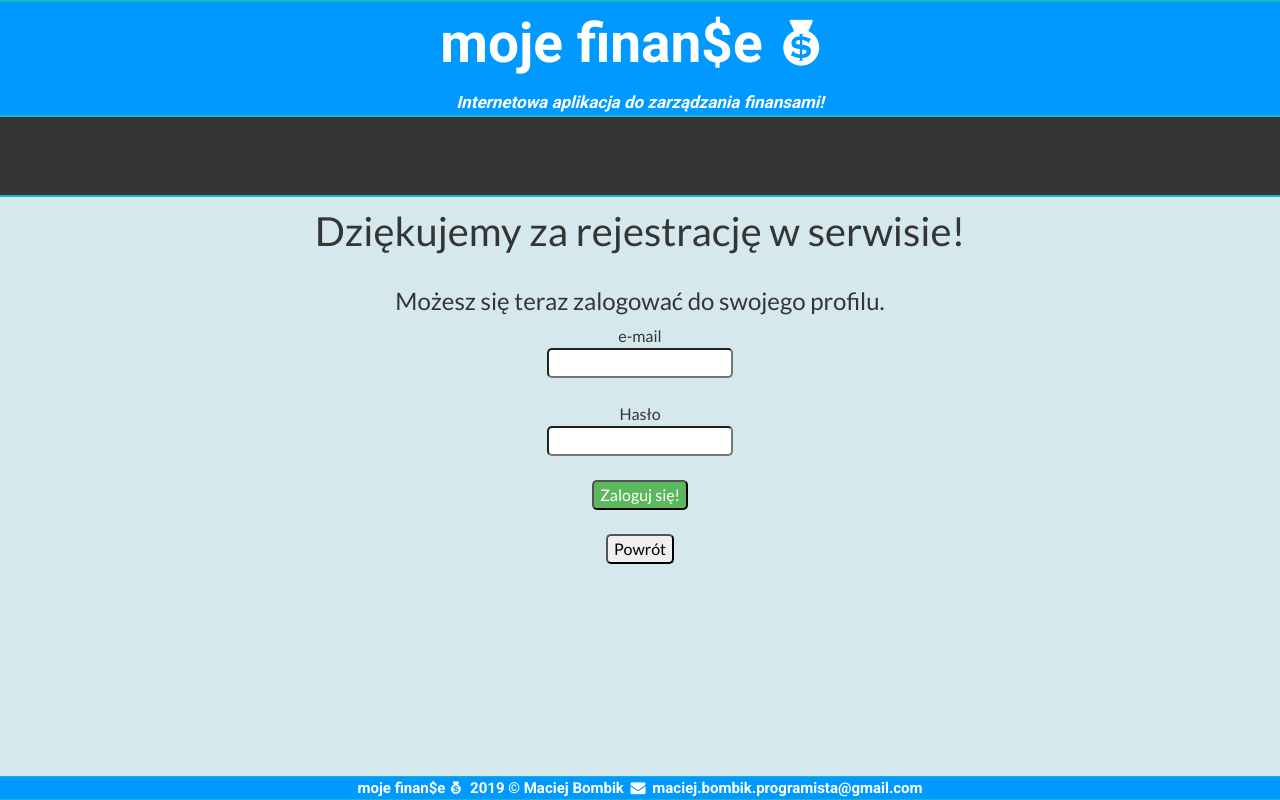
After one commit to panbomba/Budzet-domowy-aplikacja-PHP, a PHP site: page /pierwsze_logowanie.php in a window 1280 px wide. The commit adds this page. Run offline with PHP 8.4, Linux system fonts and the light colour scheme.

Commit message:
dodano powitanie po rejestracji nowego uzytkownika

```diff
--- /dev/null
+++ b/pierwsze_logowanie.php
@@ -0,0 +1,71 @@
+<!DOCTYPE HTML>
+<html lang="pl">
+
+<head>
+	<title>***Ogarnij swoje finanse! Prosta w obsłudze aplikacja internetowa pomagająca kontrolować Twoje przychody i wydatki!***</title>
+
+	<meta charset="utf-8" />
+	<meta name="viewport" content="width=device-width, initial-scale=1, shrink-to-fit=no">
+	<meta name="description" content="*Aplikacja internetowa moje finanse*" />
+	<meta name="keywords" content="budżet, finanse, pieniądze" />
+	<meta http-equiv="X-UA-Compatible"  content="IE=edge" />
+	<meta name="author" content="Maciej Bombik" />
+
+	<link rel="stylesheet" href="css/bootstrap.min.css">
+	<link rel="stylesheet" href="style2.css">
+	<link rel="stylesheet" href="css/fontello.css">
+	<link href="https://fonts.googleapis.com/css?family=Roboto:700,900&display=swap" rel="stylesheet">
+	<link href="https://fonts.googleapis.com/css?family=Lato&display=swap&subset=latin-ext" rel="stylesheet">
+
+</head>
+
+<body>
+
+	<header>
+		<div id="logo-strony">
+			moje finan$e<i class="icon-money"></i>
+				<br>
+			<div id="cytat"><i>Internetowa aplikacja do zarządzania finansami!</i></div>
+		</div>
+	</header>
+
+		<nav class="navbar navbar-expand-md bg-wlasne navbar-dark justify-content-center">
+		  <div class="container-fluid">
+			</div>
+		</nav>
+
+		<main>
+
+				<div class="logowanie">
+					<article>
+						<h1>Dziękujemy za rejestrację w serwisie! </h1><br><h4>Możesz się teraz zalogować do swojego profilu.</h4>
+								<form action="zaloguj.php" method="post">
+									e-mail <br>
+									<input type="email" name="login">
+									<br><br>
+									Hasło <br>
+									<input type="password" name="password">
+									<br><br>
+									<input type="submit" style="background-color: #5cb85c; color: white" value="Zaloguj się!">
+								<br><br>
+								<a href="index.php"><input type="button" style="color: black" value="Powrót"></a>
+								</form>
+					</article>
+				</div>
+
+		</main>
+
+
+		<footer class="fixed-bottom">
+				<div id="stopka">
+					moje finan$e<i class="icon-money"></i> 2019 &copy; Maciej Bombik  <i class="icon-mail-alt"></i> maciej.bombik.programista@gmail.com
+				</div>
+		</footer>
+
+
+			<script src="https://code.jquery.com/jquery-3.3.1.slim.min.js" integrity="sha384-q8i/X+965DzO0rT7abK41JStQIAqVgRVzpbzo5smXKp4YfRvH+8abtTE1Pi6jizo" crossorigin="anonymous"></script>
+			<script src="https://cdnjs.cloudflare.com/ajax/libs/popper.js/1.14.7/umd/popper.min.js" integrity="sha384-UO2eT0CpHqdSJQ6hJty5KVphtPhzWj9WO1clHTMGa3JDZwrnQq4sF86dIHNDz0W1" crossorigin="anonymous"></script>
+			<script src="https://stackpath.bootstrapcdn.com/bootstrap/4.3.1/js/bootstrap.min.js" integrity="sha384-JjSmVgyd0p3pXB1rRibZUAYoIIy6OrQ6VrjIEaFf/nJGzIxFDsf4x0xIM+B07jRM" crossorigin="anonymous"></script>
+
+
+</body>
--- a/rejestracja.php
+++ b/rejestracja.php
@@ -87,7 +87,7 @@
 						$polaczenie->query ("INSERT INTO payment_methods_assigned_to_users (user_id, name) SELECT  '$new_user_id' AS user_id, `name` FROM payment_methods_default");
 						$_SESSION['udanarejestracja']=true;
 
-						header('Location: logowanie.php');
+						header('Location: pierwsze_logowanie.php');
 					}
 					else
 					{
```
